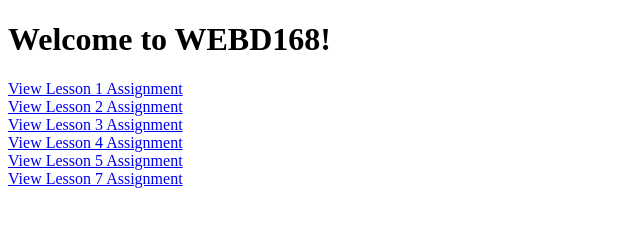
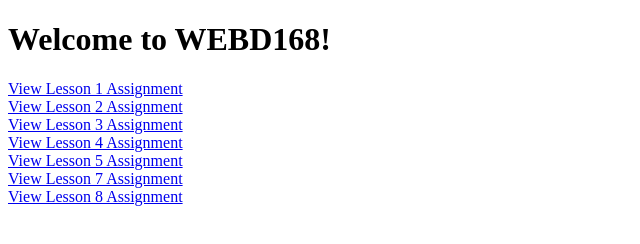
Before and after one commit to sayed123455/Webd168, a plain HTML site: page index.html in a window 1280 px wide. Shown: the whole page, without its empty margins (0-640 px from the left). Drawn offline with Linux system fonts and the light colour scheme.

Commit message:
new changes

```diff
--- a/index.html
+++ b/index.html
@@ -11,5 +11,6 @@
     <a href="lesson04/">View Lesson 4 Assignment</a><br>
     <a href="lesson05/">View Lesson 5 Assignment</a><br>
     <a href="lesson07/">View Lesson 7 Assignment</a><br>
+    <a href="lesson08/">View Lesson 8 Assignment</a><br>
 </body>
 </html>
--- a/lesson07/styles.css
+++ b/lesson07/styles.css
@@ -144,7 +144,7 @@ header h1 {
 }
 
 /* Navbar link styles */
-.nvabar a{
+.nvabar a {
   color: #fff;
 }
 
```
